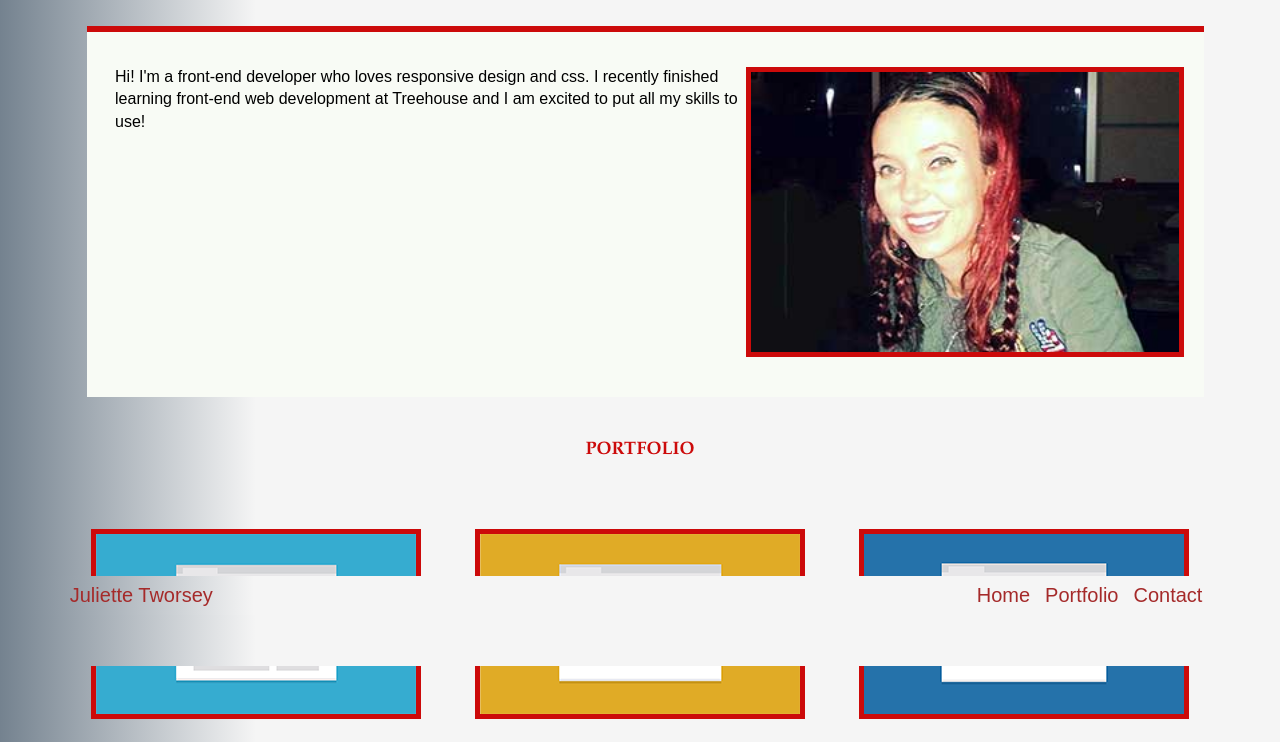
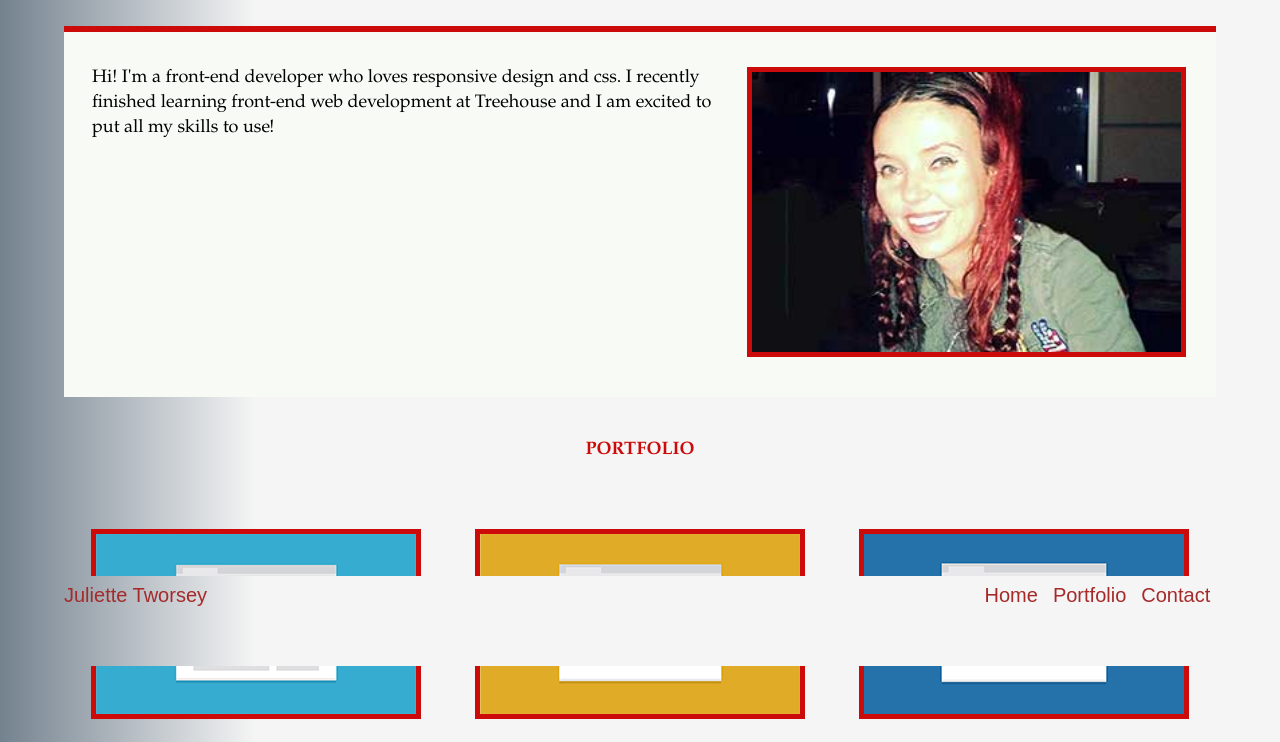
Before and after one commit to firebuggirl/stickyheadercsstosass, a website: page index.html in a window 1280 px wide. Shown: the part 134-876 px from the top of the page. Drawn offline with Linux system fonts and the light colour scheme; a web font is replaced by a local one.

Commit message:
Layout adjustments + transform effects

```diff
--- a/scss/base/_base.scss
+++ b/scss/base/_base.scss
@@ -55,3 +55,10 @@ body{
   color: $red;
   font-size: 13px;
 }
+
+p{
+  font-family: $book-antiqua-font-stack;
+  &:hover{
+    color: $rose;
+  }
+}
--- a/scss/base/_footer.scss
+++ b/scss/base/_footer.scss
@@ -4,6 +4,7 @@ footer{
   @extend %centered;
   background-color: #F8FBF5;
   height: 350px;
+  margin-bottom: 10%;
   border-bottom: 6px solid $red;
   &:hover{
    border-bottom: 10px solid $red;
@@ -14,13 +15,14 @@ footer{
 
 
 h2.contact{
-  font-size: 18px;
+  font-size: 22px;
   margin-top: 45px;
 }
 p.contact{
   @extend %centered;
   @include flex_align_center;
   margin-right: 10px;
+  font-size: 20px;
 }
 
 
@@ -37,4 +39,5 @@ p.contact{
   color: $red;
   padding-top: 2%;
   padding-bottom: 2%;
+
 }
--- a/scss/base/_mobilefirst.scss
+++ b/scss/base/_mobilefirst.scss
@@ -47,6 +47,7 @@ p{
   @include text(1em, 1.4, lighter);
   max-width: 90%;
   margin-left: 10px;
+  font-size: 18px;
 }
 #intro1{
   @include flex_align_center;
@@ -70,8 +71,11 @@ p{
 
 }
 
-
 .cardflex{
   @extend %centered;
   flex-basis: 90%;
+  &:hover{
+    @include transform_1;
+
+  }
 }
--- a/scss/components/_mixins.scss
+++ b/scss/components/_mixins.scss
@@ -180,6 +180,11 @@
   margin-left: 5%;
   margin-right: 5%;
 }
+@mixin wrapper_95{
+  max-width: 95%;
+  margin-left: 2.5%;
+  margin-right: 2.5%;
+}
 
 @mixin fixed_header{
   position: fixed;
--- a/scss/media/_fullscreen.scss
+++ b/scss/media/_fullscreen.scss
@@ -1,13 +1,12 @@
 @include bp(fullscreen) {
 
-  .name {
-  	margin-top: 45px;
 
-  }
 #top{
   @include flex;
   @include flex_align_start;
-  margin-left: calc(6.6% + 3px);
+  /*margin-left: calc(6.6% + 3px);*/
+  margin-left: 5.5%;
+  margin-top: 60px;
 }
 #top:hover{
   -webkit-transform: none;
@@ -19,15 +18,18 @@
   @include flex_justify_end;
 	font-weight: 600;
   font-size: 20px;
-	margin-right: 2%;
+	/*margin-right: 2%;*/
 	margin-top: -65px;
+  @include bp(large_screen){
+    margin-right: 2%;
+  }
 
 }
 
 .main-nav .nav > li {
-	padding-right: 15px;
-	padding-left: 20px;
-  margin-top: 10px;
+	/*padding-right: 15px;*/
+	padding-left: 10px;
+  /*margin-top: 10px;*/
 }
 
 ul.nav {
@@ -38,13 +40,11 @@ ul.nav {
   display: none;
 }
 img{
-  max-width: 90%;
+   max-width: 90%;
 }
 
 section{
   margin-top: 160px;
-  width: 97%;
-  margin-left: 2%;
 }
 
 
@@ -52,6 +52,11 @@ section{
   width: 50%;
   height: em(290px);
   margin-bottom: em(30px);
+  @include bp(large_screen){
+    width: 40%;
+    margin-left: 20px;
+    margin-right: 20px;
+  }
 
 }
 p.intro2 {
@@ -73,7 +78,7 @@ div.footer-nav {
 
 .name-foot {
   margin-top: -47px;
-  margin-left: .5%;
+  /*margin-left: .5%;*/
   color: brown;
   font-size: 20px;
   @include bp(large_screen){
@@ -81,14 +86,6 @@ div.footer-nav {
     }
   }
 
-.footer-nav > ul{
-  font-size: 20px;
-  margin-top: -47px;
-  margin-right: -1%;
-  @include bp(large_screen){
-    margin-top: -60px;
-   }
-  }
 
 .top {
     display: none;
@@ -116,9 +113,32 @@ footer{
 .footer-nav {
     @include flex_justify_end;
 	  font-weight: 600;
-	  margin-right: 10px;
+}
 
-}
+.footer-nav > ul{
+  font-size: 20px;
+  margin-top: -47px;
+  margin-right: -1.5%;
+  @include bp(large_screen){
+    margin-top: -60px;
+    margin-right: -.8%;
+   }
+  }
+
+  #wrapper{
+    @include bp(large_screen){
+      #wrapper{
+        @include wrapper_95;
+      }
+      .name{
+        margin-left: 5.25%;
+      }
+      #top{
+        margin-left: 0;
+      }
+
+    }
+  }
 
 
 }
--- a/scss/media/_tablet.scss
+++ b/scss/media/_tablet.scss
@@ -73,7 +73,7 @@ img#profile-image{
 
 footer{
     @include flex_justify_center;
-    margin-bottom: 8%;
+
 
 }
 
@@ -91,12 +91,12 @@ p.contact{
 .end{
     @include flex;
     @include flex_justify_space_between;
-    color: brown;
+    color: $red;
 
 }
 
 .top > a:nth-child(1){
-   color: brown;
+   color: $red;
    margin-right: 2px;
 }
 
```
Also changed, not shown: css/main.css, 1 other file.
